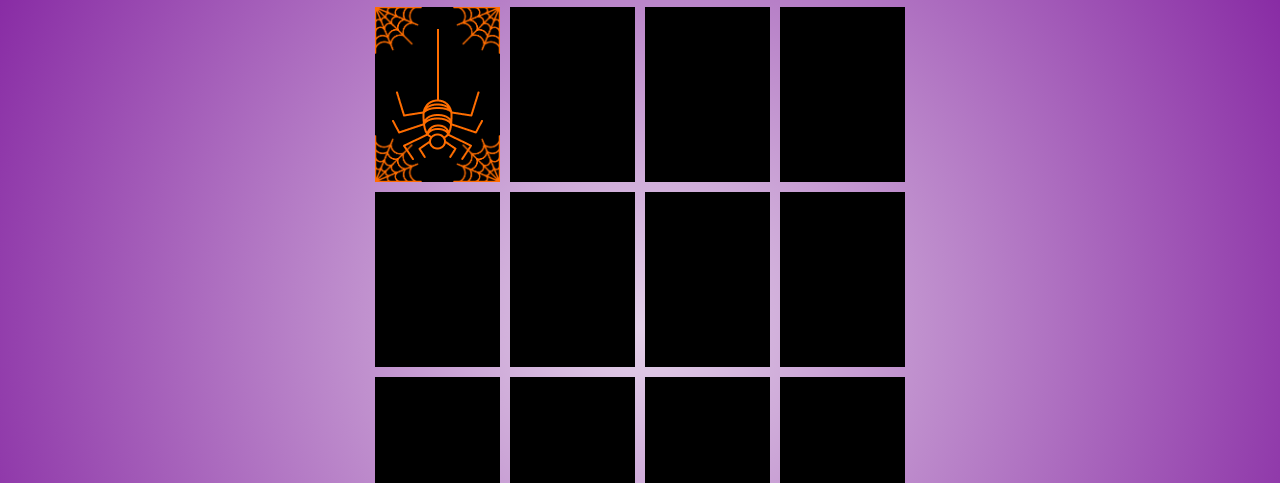
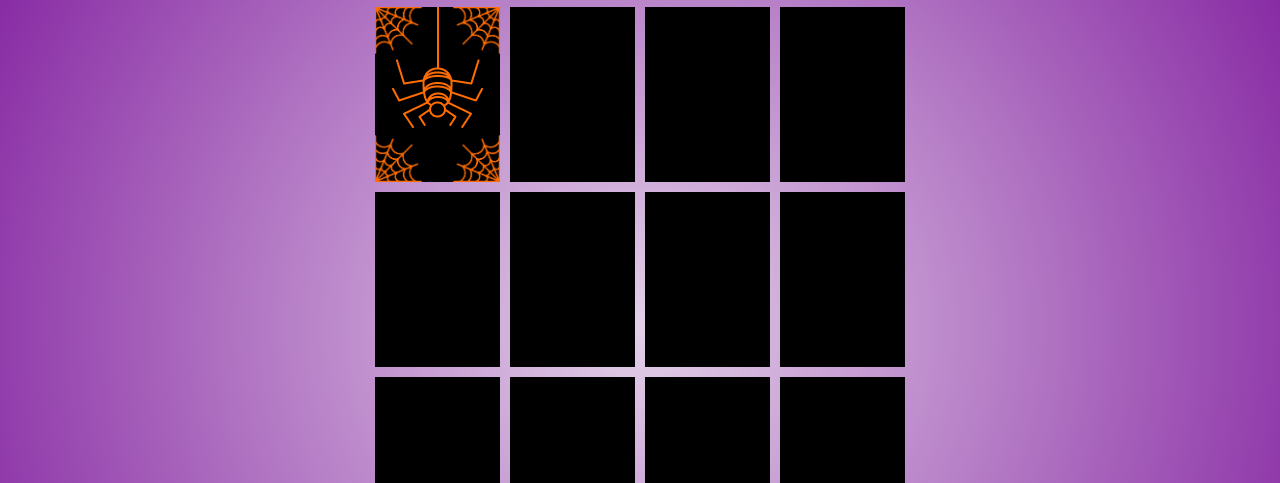
Before and after one commit to AlexNexton/Js_Game_practise, a plain HTML site: page index.html in a window 1280 px wide. Shown: the part 317-800 px from the top of the page. Drawn offline with Linux system fonts and the light colour scheme.

Commit message:
style: spider animation on first card complete

```diff
--- a/assets/style.css
+++ b/assets/style.css
@@ -49,6 +49,12 @@ body{
     align-items: center;
     justify-content: center;
     display: flex;
+    overflow: hidden; /*To fix the images breaking the borders of the cardface*/
+    backface-visibility: hidden;
+}
+
+.card-front{
+    transform: rotateX(180deg);
 }
 
 .cob-web{
@@ -77,3 +83,13 @@ body{
     bottom:0 ;
     right:0 ;
     }
+
+    .spider{
+        align-self: flex-start;
+        transform: translateY(-10px);
+        transition: transform 100ms ease-in-out;
+    }
+
+    .card-back:hover .spider{
+        transform: translateY(0);
+    }
```
